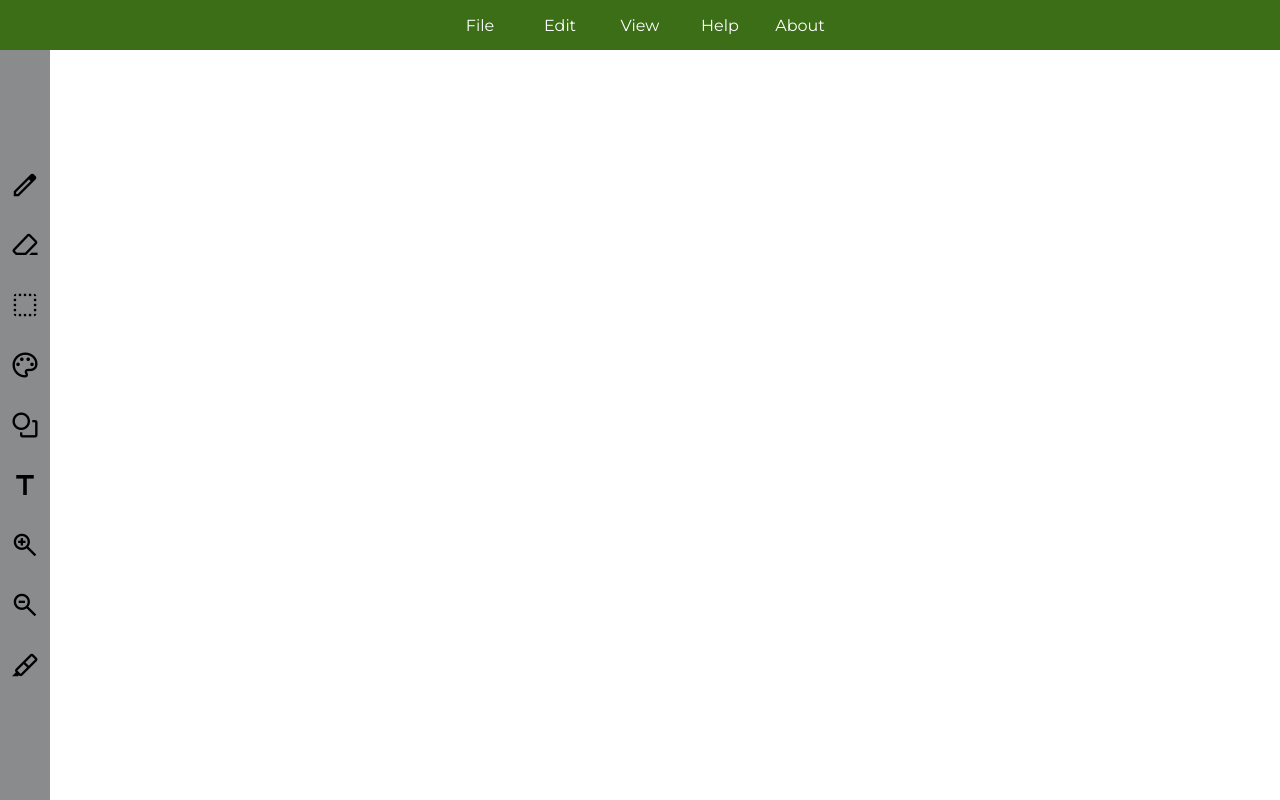
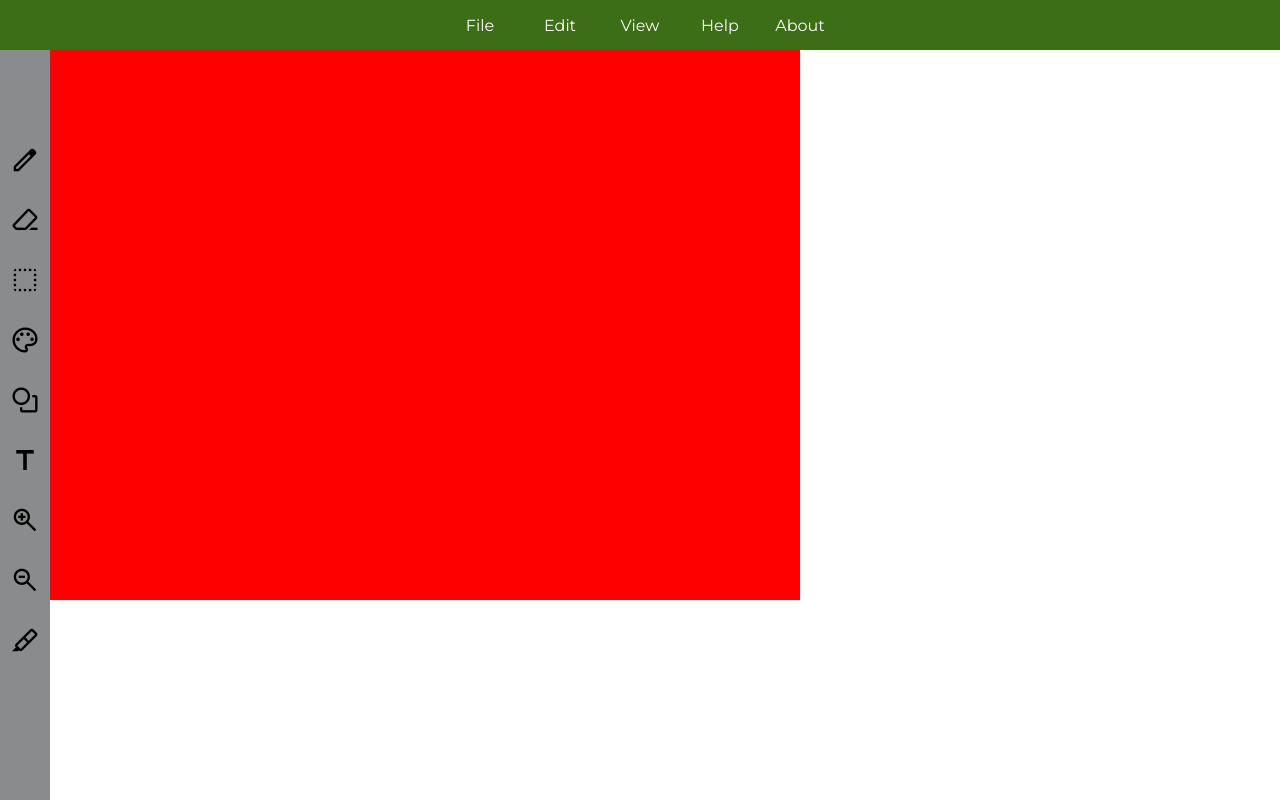
Before and after one commit to barisbalcimusic/paint-app, a website: page index.html in a window 1280 px wide. Drawn offline with nearby package versions, Linux system fonts and the light colour scheme.

Commit message:
i dont know, i just have to commit

```diff
--- a/main.js
+++ b/main.js
@@ -17,8 +17,8 @@ sidebar.firstElementChild.addEventListener("click", (e) => {
 //create canvas
 const canvas = document.querySelector("canvas");
 const ctx = canvas.getContext("2d");
-canvas.width = window.innerWidth - 50;
-canvas.height = window.innerHeight - 50;
+canvas.width = screen.width;
+canvas.height = screen.height;
 
 //some initial status
 let isDrawing = false;
@@ -27,12 +27,12 @@ let isDrawing = false;
 field.addEventListener("mousedown", (e) => {
   isDrawing = true;
   ctx.beginPath();
-  ctx.moveTo(e.clientX - 50, e.clientY - 50);
+  ctx.moveTo(e.clientX, e.clientY);
 });
 
 field.addEventListener("mousemove", (e) => {
   if (isDrawing) {
-    ctx.lineTo(e.clientX - 50, e.clientY - 50);
+    ctx.lineTo(e.clientX, e.clientY);
     ctx.stroke();
   }
 });
--- a/style.scss
+++ b/style.scss
@@ -20,6 +20,10 @@ body {
     .menubar {
       width: 100%;
       height: 50px;
+      position: fixed;
+      left: 0;
+      top: 0;
+      z-index: 2;
       background-color: $primary;
       user-select: none;
       display: flex;
@@ -53,6 +57,10 @@ body {
         width: 50px;
         height: 100%;
         background-color: rgb(138, 139, 141);
+        position: fixed;
+        left: 0;
+        top: 0;
+        z-index: 1;
         display: flex;
         justify-content: center;
         align-items: center;
@@ -85,8 +93,8 @@ body {
         }
       }
       .field {
-        width: calc(100% - 50px);
-        background-color: rgb(255, 255, 255);
+        position: absolute;
+        background-color: red;
       }
     }
   }
```
Also changed, not shown: style.css, 1 other file.
